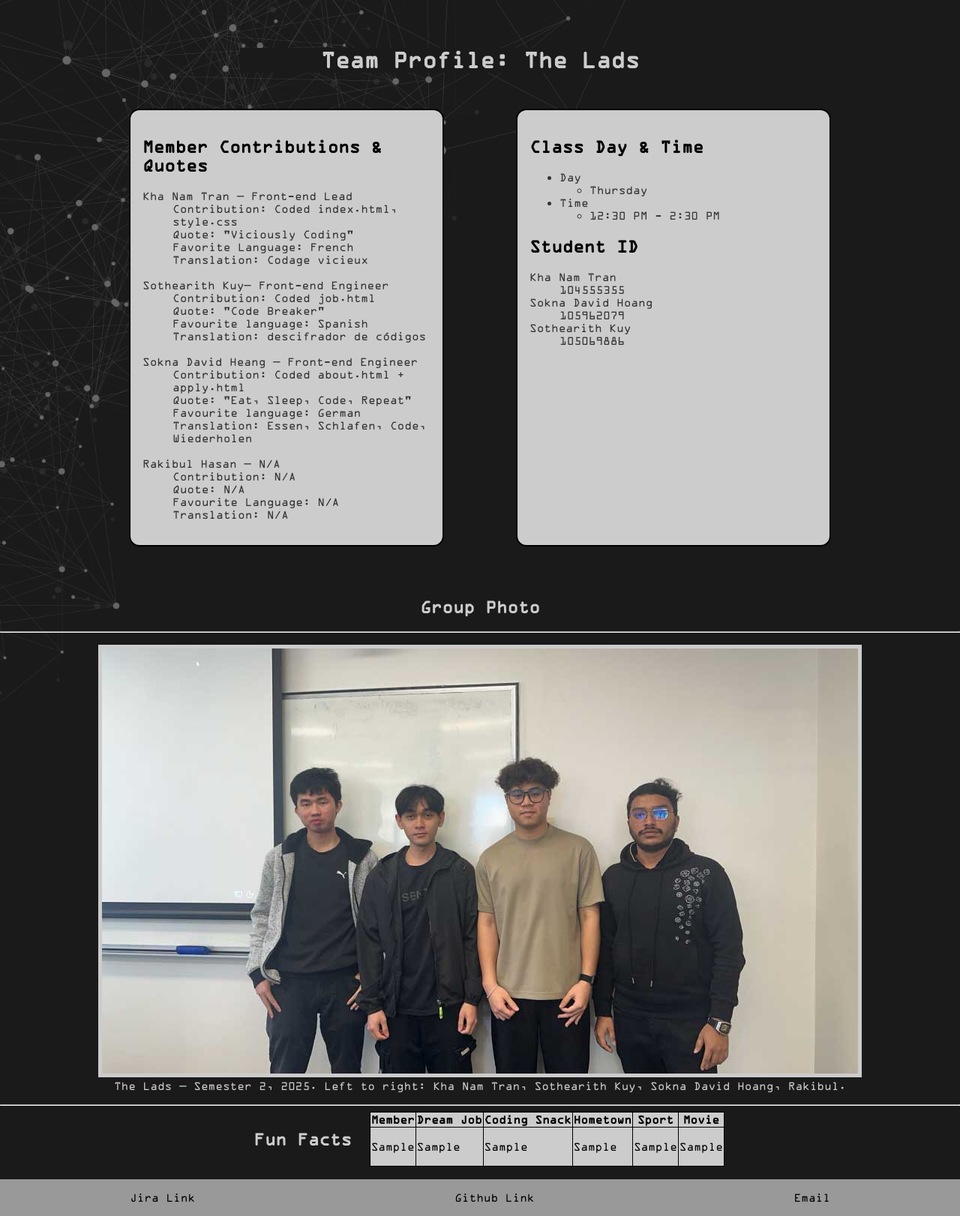
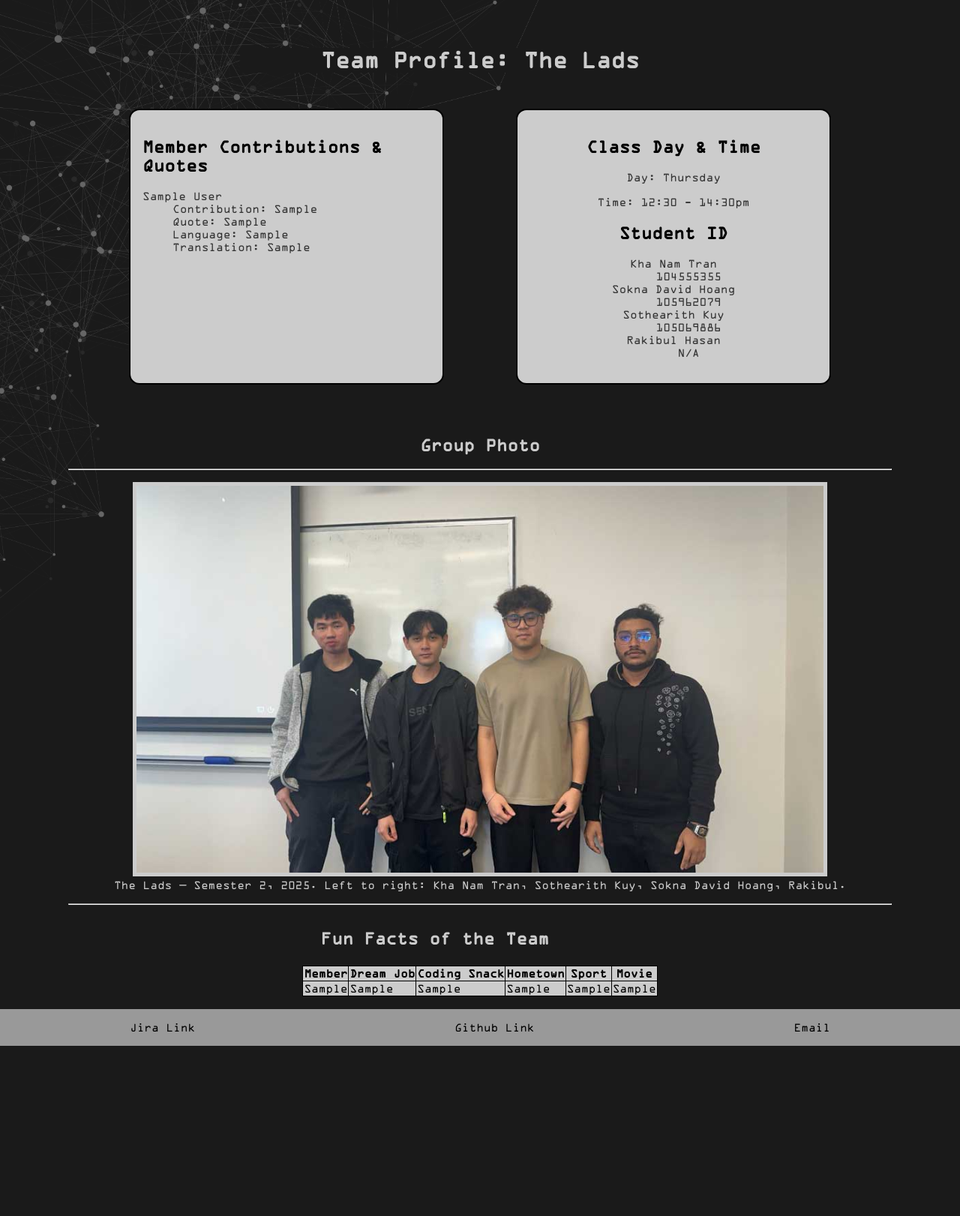
Before and after one commit to Nam-Tran6/Applied-Web-Project-Pt2, a PHP site: page /about.php in a window 1280 px wide. Shown: the part 140-1762 px from the top of the page at 75% size. After the commit the page ends 1535 px from the top, so only its background shows below. Run offline with PHP 8.4, Linux system fonts and the light colour scheme; tables that the repository leaves empty or names only in its code hold one stand-in row (values such as "Sample post").

Commit message:
more use of database in about.php. Fix alignment

```diff
--- a/about.php
+++ b/about.php
@@ -42,7 +42,7 @@
             }
 
             #funfacts {
-                display: flex;
+                display: grid;
                 justify-content: center;
             }
 
@@ -63,6 +63,15 @@
             border-collapse: collapse; /* merges double borders */
             background-color: #ccc;
             }
+
+            #class_student {
+                margin: 1em;
+                text-align: center;
+            }
+
+            #photo img {
+            max-width: 90%; /* restrict width to prevent image going outside width*/
+            }
         </style>
     </head>
 
@@ -76,68 +85,72 @@
         <!-- Main heading for the page, centered using inline CSS -->
         <h1 id = "apply_title">Team Profile: The Lads</h1>
 
-        <div class="flex-layout">
-            <section class="information">
-                <h2>Member Contributions &amp; Quotes</h2>
-                <!-- Subheading introducing the contributions section -->
-                <dl>
+        <?php
+                //Section involving facts about team
+                echo"<div class='flex-layout'>
+                    <section class='information'>
+                    <h2>Member Contributions &amp; Quotes</h2>
+                    <!-- Subheading introducing the contributions section -->
+                    <dl>";
 
-                    <!-- Description list for Kha Nam Tran-->
-                    <dt>Kha Nam Tran — Front-end Lead</dt>
-                    <dd>Contribution: Coded index.html, style.css</dd>
-                    <dd>Quote: "Viciously Coding"</dd>
-                    <dd>Favorite Language: French</dd>
-                    <dd>Translation: Codage vicieux</dd>
-                    <br>
+                //Runs settings once
+                require_once("settings.php");
+                //connects to database with the code necessary
+                $conn = mysqli_connect ($host, $user, $pwd, $sql_db);
 
-                    <!-- Description list for Sothearith Kuy -->
-                    <dt>Sothearith Kuy— Front-end Engineer</dt>
-                    <dd>Contribution: Coded job.html</dd>
-                    <dd>Quote: "Code Breaker"</dd>
-                    <dd>Favourite language: Spanish</dd>
-                    <dd>Translation: descifrador de códigos</dd>
-                    <br>
+                //failsafe if $conn does not connect, leading to prompt detaling error
+                if(!$conn){
+                    echo " <p> Database Connection failed".mysqli_connect_error()."</p>";
 
-                    <!-- Description list for Sokna David Heang -->
-                    <dt>Sokna David Heang — Front-end Engineer</dt>
-                    <dd>Contribution: Coded about.html + apply.html</dd>
-                    <dd>Quote: "Eat, Sleep, Code, Repeat"</dd>
-                    <dd>Favourite language: German</dd>
-                    <dd>Translation: Essen, Schlafen, Code, Wiederholen</dd>
-                    <br>
+                    // else select all data from funfacts table
+                }else {
+                    $sql = "SELECT * FROM member_contri";
 
-                    <!-- Description list for Rakibul Hasan -->
-                    <dt>Rakibul Hasan — N/A</dt>
-                    <dd>Contribution: N/A</dd>
-                    <dd>Quote: N/A</dd>
-                    <dd>Favourite Language: N/A</dd>
-                    <dd>Translation: N/A</dd>
-                </dl>
-            </section>
+                    // copies queries from funfacts into $results
+                    $result = mysqli_query($conn, $sql);
+
+
+                    //if result is true + results has more then 0 rows
+                    if($result && mysqli_num_rows($result)>0) {
+                        //While loop to ensures that all data is searched through
+                        //starts a table tag
+                        echo "<dl>";
+                        while ($row = mysqli_fetch_assoc($result)) {
+                            //gathers special characters from data in funfacts table
+                            $name = htmlspecialchars($row["name"]);
+                            $contribution = htmlspecialchars($row["contribution"]);
+                            $quote = htmlspecialchars($row["quote"]);
+                            $languagne = htmlspecialchars($row["fav_lag"]);
+                            $translation = htmlspecialchars($row["translation"]);
+
+                            //produces a new definition description for each seperate id
+                            echo "<dt> $name </dt>
+                            <dd> Contribution: $contribution </dd>
+                            <dd> Quote: $quote </dd>
+                            <dd> Language: $languagne </dd>
+                            <dd> Translation: $translation </dd>
+                            <br>";
+                            }
+
+                        //closes the table tag
+                        echo "</dl>
+                            </section>";
+
+                        // Fail state for when no data is given
+                        } else {
+                            echo "<p>No Data Found</p>";
+                        }
+                    mysqli_close($conn);
+                }
+            ?>
 
             <section class="information">
             <!--Class Day and Time Aside Text-->
-            <h2>Class Day &amp; Time</h2>
-                <div>
+            <div id = "class_student">
+                <h2>Class Day &amp; Time</h2>
                     <!-- Unordered list to display class day and time -->
-                    <ul>
-                        <!--Day list-->
-                        <li>Day
-                            <ul>
-                                <li>Thursday</li>
-                            </ul>
-                        </li>
-
-                        <!--Time List-->
-                        <li>Time
-                            <ul>
-                                <li>12:30 PM - 2:30 PM</li>
-                            </ul>
-                        </li>
-                    </ul>
-                </div>
-
-                <div>
+                    <p>Day: Thursday</p>
+                    <p>Time: 12:30 - 14:30pm</p>
                     <!--Description List for Student IDs-->
                     <h2>Student ID</h2>
                         <dl>
@@ -147,10 +160,11 @@
                                 <dd>105962079</dd>
                             <dt>Sothearith Kuy</dt>
                                 <dd>105069886</dd>
+                            <dt>Rakibul Hasan</dt>
+                                <dd>N/A</dd>
                         </dl>
                 </div>
             </section>
-        </div>
 
         <!--Section detailing Photo-->
         <section id = "photo" style="text-align:center;">
@@ -167,7 +181,7 @@
             <?php
                 //Section involving facts about team
                 echo"<section id='funfacts'>";
-                echo"<h2 style= 'color: #ccc;'>Fun Facts</h2>";
+                echo"<h2 style= 'color: #ccc;'>Fun Facts of the Team</h2>";
 
                 //Runs settings once
                 require_once("settings.php");
@@ -190,7 +204,8 @@
                     if($result && mysqli_num_rows($result)>0) {
                         //While loop to ensures that all data is searched through
                         //starts a table tag
-                        echo "<table>
+                        echo "
+                            <table>
                             <thead>
                                 <tr>
                                     <th>Member</th>
@@ -232,11 +247,12 @@
                         }
                     mysqli_close($conn);
                 }
-                echo"</section> <br>";
+                echo"</section>
+                </main>
+                <br>";
 
                 // header footer
-                include "footer.inc";
+            include "footer.inc";
             ?>
-        </main>
     </body>
 </html>
```
